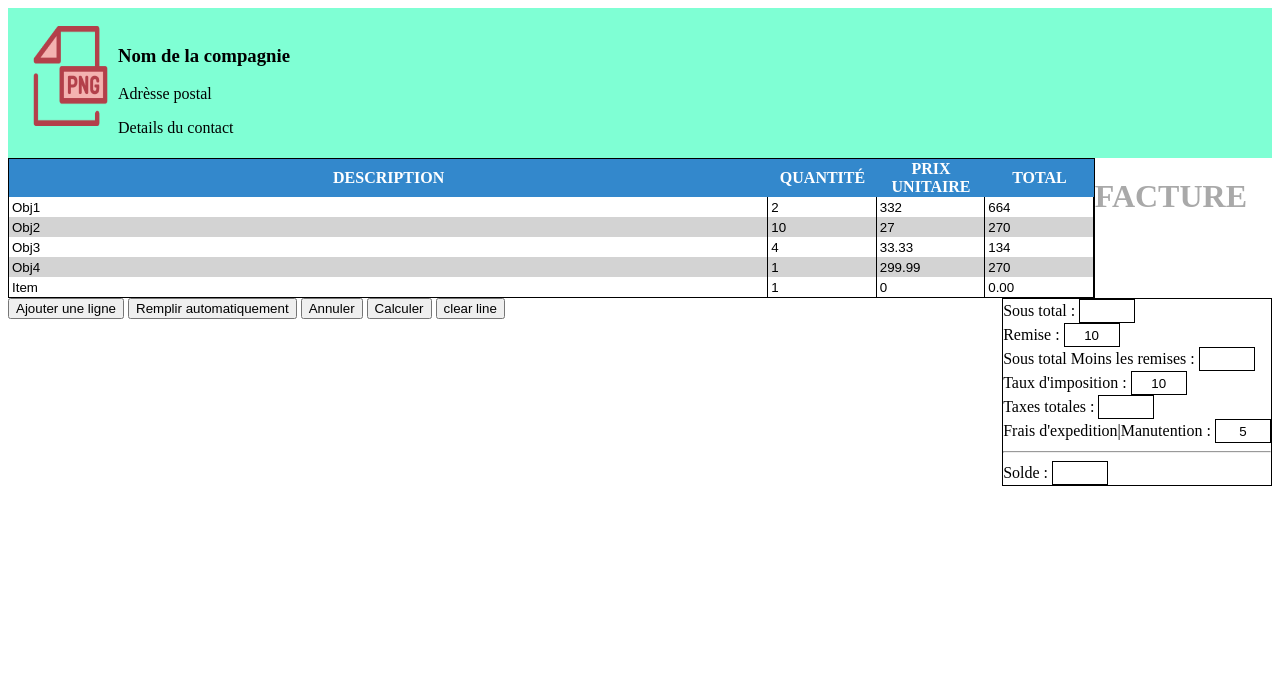
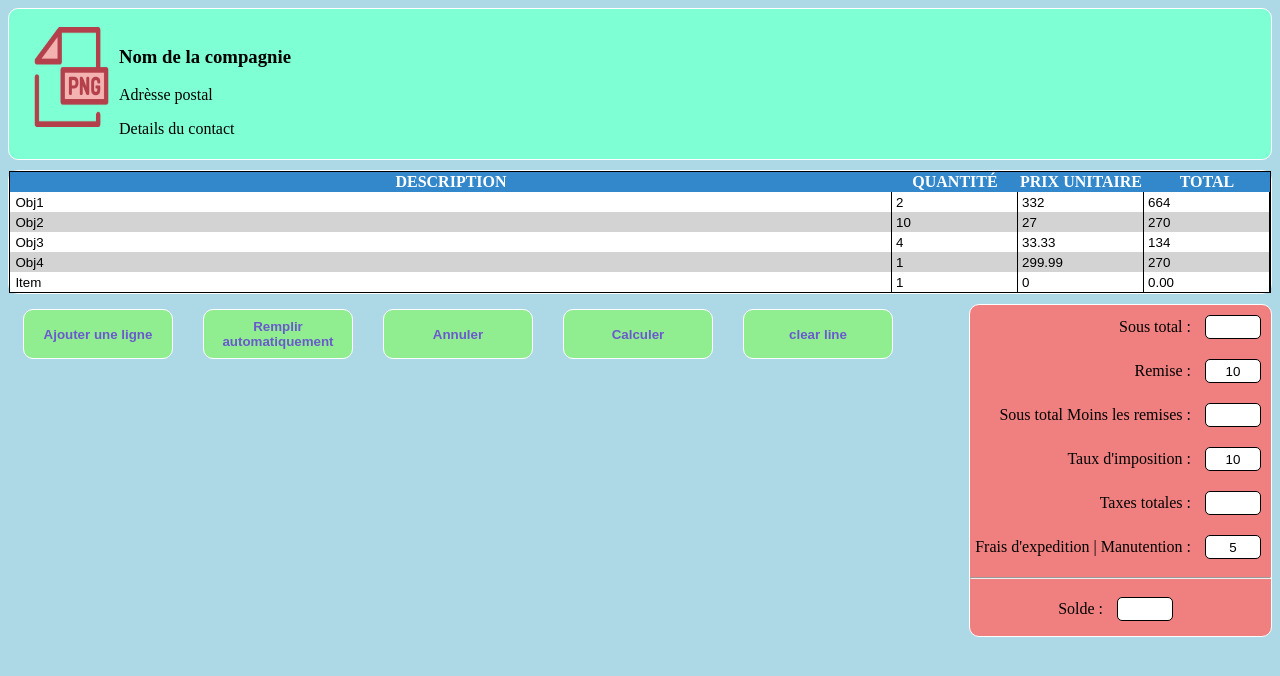
Before and after one commit to quichetueuse/site_entrainement_bts_sio, a PHP site: page /Mission9/FactureV1.html in a window 1280 px wide. Shown: the top 676 px of the page. Run offline with PHP 8.4, Linux system fonts and the light colour scheme.

Commit message:
Finition de Mission 9

```diff
--- a/Mission9/FactureV1.html
+++ b/Mission9/FactureV1.html
@@ -6,7 +6,7 @@
   <script src="Facture_scriptV1.js"></script>
   <title>Facture js</title>
 </head>
-<body>
+<body style="background-color: lightblue;">
 
 <header id="myheader">
   <br>
@@ -16,10 +16,10 @@
   <p>Adrèsse postal</p>
   <p>Details du contact</p>
 
-  <h1 id="Gros_titre">FACTURE</h1>
+ <!-- <h1 id="Gros_titre">FACTURE</h1>-->
 </header>
-
-<table id="tableau_facture" CELLSPACING="0">
+<div id="tableau_container">
+<table id="tableau_facture" CELLSPACING="0" style="text-align: center; margin-left: auto; margin-right: auto;">
   <tr>
     <th class="table_header" style="width: 70%;">DESCRIPTION</th>
     <th class="table_header" style="width: 10%;">QUANTITÉ</th>
@@ -60,21 +60,27 @@
     <td class="right_line"><input type="number" id="total" value="0.00" readonly class="input_tt"></td>
   </tr>
 </table>
-
+</div>
 <div id="div_value">
 <label>Sous total : </label> <input id="soustotal_container" class="value_container" type="text" readonly> <br>
 <label>Remise : </label> <input id="remise_container" type="text" class="value_container" value="10"> <br>
-<label>Sous total Moins les remises : </label> <input id="totalwithremise_container" type="text" class="value_container" readonly> <br>
+<label style="margin-left: 5px;">Sous total Moins les remises : </label> <input id="totalwithremise_container" type="text" class="value_container" readonly> <br>
 <label>Taux d'imposition : </label> <input id="tauximposition_container" type="text" class="value_container" value="10"> <br>
 <label>Taxes totales : </label> <input id="taxetotal_container" type="text" class="value_container" readonly> <br>
-<label>Frais d'expedition|Manutention : </label> <input id="fraisexpedition_container" type="text" class="value_container" value="5"> <br>
+<label style="margin-left: 5px;">Frais d'expedition | Manutention : </label> <input id="fraisexpedition_container" type="text" class="value_container" value="5"> <br>
 <hr>
+  <div class="small_container">
 <label>Solde : </label> <input id="solde_container" type="text" class="value_container" readonly> <br>
-</div>
-<button onclick="Add_row()" title="Entrez dans la ligne ci-dessus toutes les informations!">Ajouter une ligne</button>
-<button onclick="remplir()">Remplir automatiquement</button>
-<button onclick="reset()">Annuler</button>
-<button onclick="calculer()">Calculer</button>
-<button id="btnClear" onclick="clear_row()">clear line</button>
+  </div>
+  </div>
+<button onclick="Add_row()" title="Entrez dans la ligne ci-dessus toutes les informations!" class="btn" id="btn_addrow">Ajouter une ligne</button>
+
+<button onclick="remplir()" class="btn" id="btn_remplir">Remplir automatiquement</button>
+
+<button onclick="reset()" class="btn" id="btn_reset">Annuler</button>
+
+<button onclick="calculer()" class="btn" id="btn_calculer">Calculer</button>
+
+<button onclick="clear_row()" class="btn" id="btn_clearrow">clear line</button>
 </body>
 </html>
--- a/Mission9/Facture_scriptV1.js
+++ b/Mission9/Facture_scriptV1.js
@@ -54,7 +54,7 @@
 
 function remplir()
 {
-  const table_desc = Array("Téléphone Ios", "Téléphone Android", "Stick de ram DDr5 16go 7600Mhz Cl40", "Clé usb 3.2 gen 2x2 128go", "Souris de gamer", "Clavier de gamer", "écran 22 pouce Hp");
+  const table_desc = Array("Téléphone Ios", "Téléphone Android", "Stick de ram DDr5 16go 7600Mhz Cl40", "Clé usb 3.2 gen 2x2 128go", "Souris de gamer", "Clavier de gamer", "écran 22 pouce Hp", "SSD nvme m.2 Samsung 990pro 1to pcie-4", "PC portable Hp Pavillon 15.6 pouces", "ThunderBolt 4 240W dock");
   liste_prix = document.getElementsByClassName("input_prx");
   //for (var i = 0; i < liste_prix.length; i++) { console.log(liste_prix[i].innerHTML); }
   liste_quantite = document.getElementsByClassName("input_qte");
@@ -148,7 +148,7 @@
   console.log(`Frais d'éxpéditions: ${frais_expedition}`)
 
   // set solde
-  solde_ttc = (Number(sous_total_moins_remises) + Number(taxe_totale) + Number(frais_expedition));
+  solde_ttc = (Number(sous_total_moins_remises) + Number(taxe_totale) + Number(frais_expedition)).toFixed(2);
   document.getElementById("solde_container").value = solde_ttc;
   console.log(`taxe ttc: ${solde_ttc}`);
 }
--- a/Mission9/Facturestyle.css
+++ b/Mission9/Facturestyle.css
@@ -3,6 +3,9 @@
   height: 150px;
   background-color: aquamarine;
   margin: 0;
+  border: 1px solid white;
+  border-radius: 10px;
+  margin-bottom: 10px;
 }
 
 #Gros_titre
@@ -15,9 +18,14 @@
   margin-top: 25px;
 }
 
-
+#tableau_container
+{
+  border-radius: 10px;
+  border: 1px solid white;
+}
 #tableau_facture
 {
+/*  border-radius: 10px;*/
   /*border-top: 1px solid black;*/
   /*border-bottom: 1px solid black;*/
   border: 1px solid black;
@@ -91,10 +99,50 @@
   border: 1px solid black;
   height: 20px;
   width: 50px;
+  margin: 10px;
+  border-radius: 5px;
+
 }
 
 #div_value
 {
-  border: 1px solid black;
+  border-radius: 10px;
+  margin: 10px 0;
+  background-color: lightcoral;
+  border: 1px solid white;
   float: right;
+  text-align: right;
 }
+
+.small_container
+{
+  clear: both;
+  margin-bottom: 5px;
+  text-align: center;
+  margin-left: auto;
+  margin-right: auto;
+}
+
+
+.btn
+{
+  /*float: right;*/
+  height: 50px;
+  width: 150px;
+  border: 1px solid white;
+  border-radius: 10px;
+  margin: 15px;
+  font-weight: bold;
+  color: slateblue;
+  background-color: lightgreen;
+  transition: 0.3s ease-in-out;
+
+  float: left;
+}
+
+.btn:hover
+{
+  color: white;
+  background-color: lightskyblue;
+  transform: scale(1.01);
+}
```
